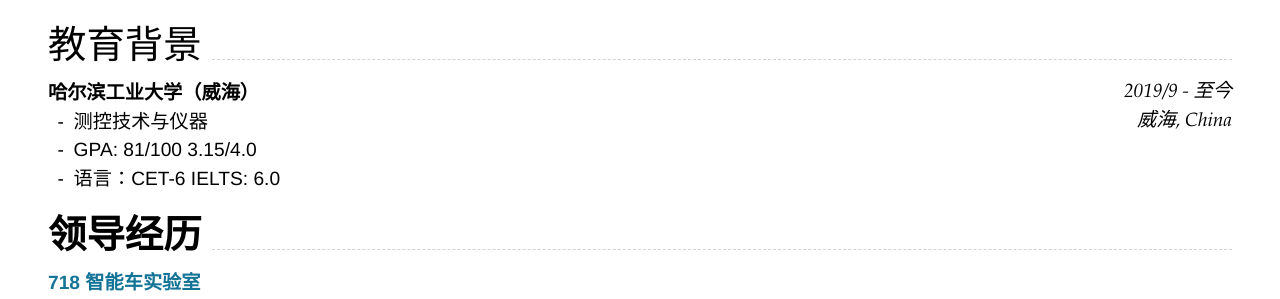
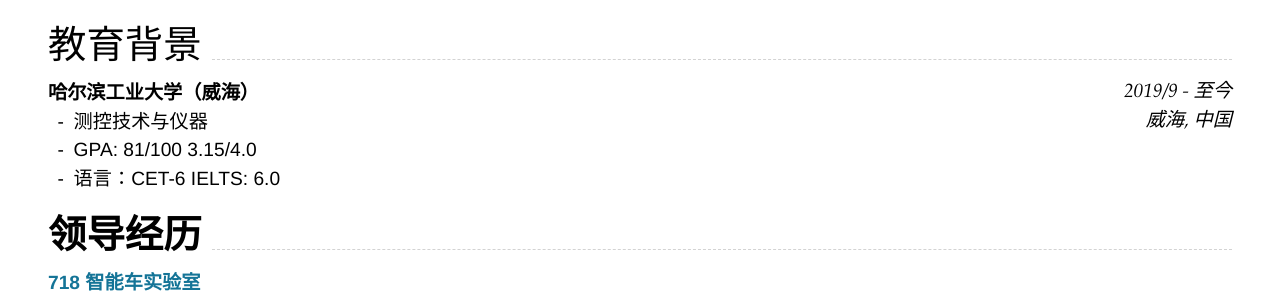
Before and after one commit to zuozuojia/CV_zh, a Jekyll site: the page built from index.md, in a window 1280 px wide and 900 px high. Shown: the part 211-510 px from the top of the window. Built offline with Jekyll 4.4.1, drawn with Linux system fonts in a browser that asks for light colours; nearby versions of some CDN libraries.

Commit message:
fix bug of china

````diff
--- a/index.md
+++ b/index.md
@@ -27,7 +27,7 @@ Supported arguments:
 ### **哈尔滨工业大学（威海）** `2019/9 - 至今`
 
 ```
-威海, China
+威海, 中国
 ```
 
 - 测控技术与仪器
````
